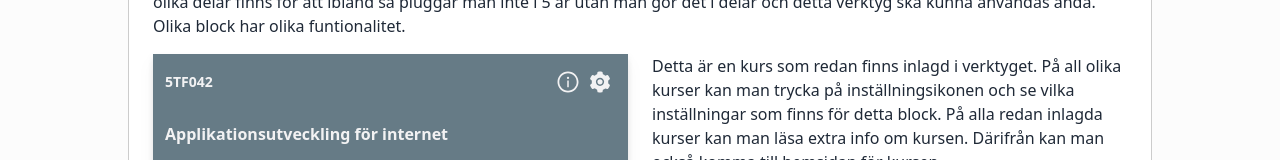
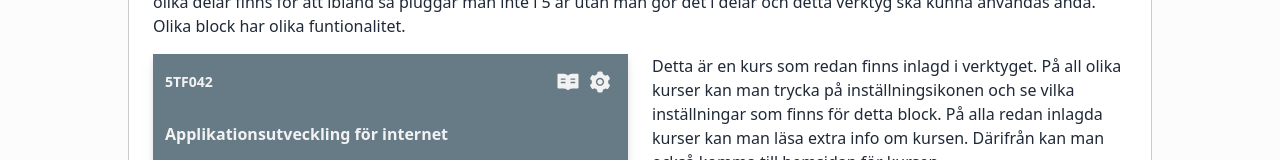
Before and after one commit to HawkieOne/kurskatalog-id, a React (Create React App) app: page /kurser in a window 1280 px wide. Shown: the part 120-280 px from the top of the page. Built offline with nearby package versions, Linux system fonts and the light colour scheme.

Commit message:
changed icon

```diff
--- a/src/pages/builder/DraggableCourse.tsx
+++ b/src/pages/builder/DraggableCourse.tsx
@@ -4,7 +4,6 @@ import {
   AiFillRead,
   AiFillSetting,
   AiOutlineArrowLeft,
-  AiOutlineInfoCircle,
   AiOutlineRollback,
 } from "react-icons/ai";
 import List from "../../components/List/List";
@@ -54,7 +53,7 @@ export default function DraggableCourse({
                       onClick={onInfoClick}
                     >
                       <div className="relative p-1 z-10 darkerBg">
-                        <AiOutlineInfoCircle size="1.5em" />
+                        <AiFillRead size="1.5em" />
                       </div>
                     </div>
                   )}
--- a/src/pages/builder/drawers/StatisticsDrawer.tsx
+++ b/src/pages/builder/drawers/StatisticsDrawer.tsx
@@ -43,7 +43,7 @@ export default function StatisticsDrawer() {
         </Text>
         <progress
           className="progress progress-accent w-56"
-          value={100}
+          value={countPoints(courses)}
           max={pointsForExamSetting}
         />
         <Divider text="Kurser" />
@@ -54,7 +54,7 @@ export default function StatisticsDrawer() {
           </div>
         </div>
         {courses.map((year, index) => (
-          <div className="stats shadow bg-white text-onyx">
+          <div className="stats shadow bg-white text-onyx" key={index}>
             <div className="stat">
               <div className="stat-title">
                 Antal tillagda kurser år{" "}
```
